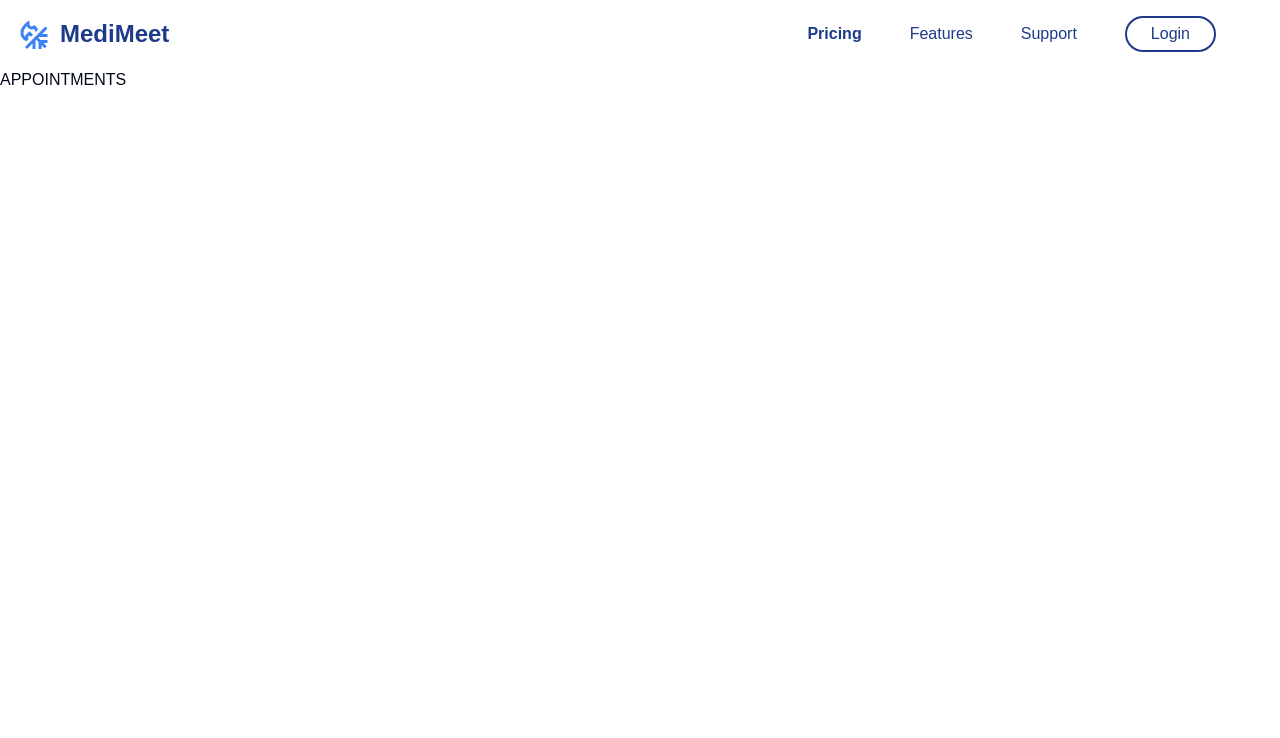
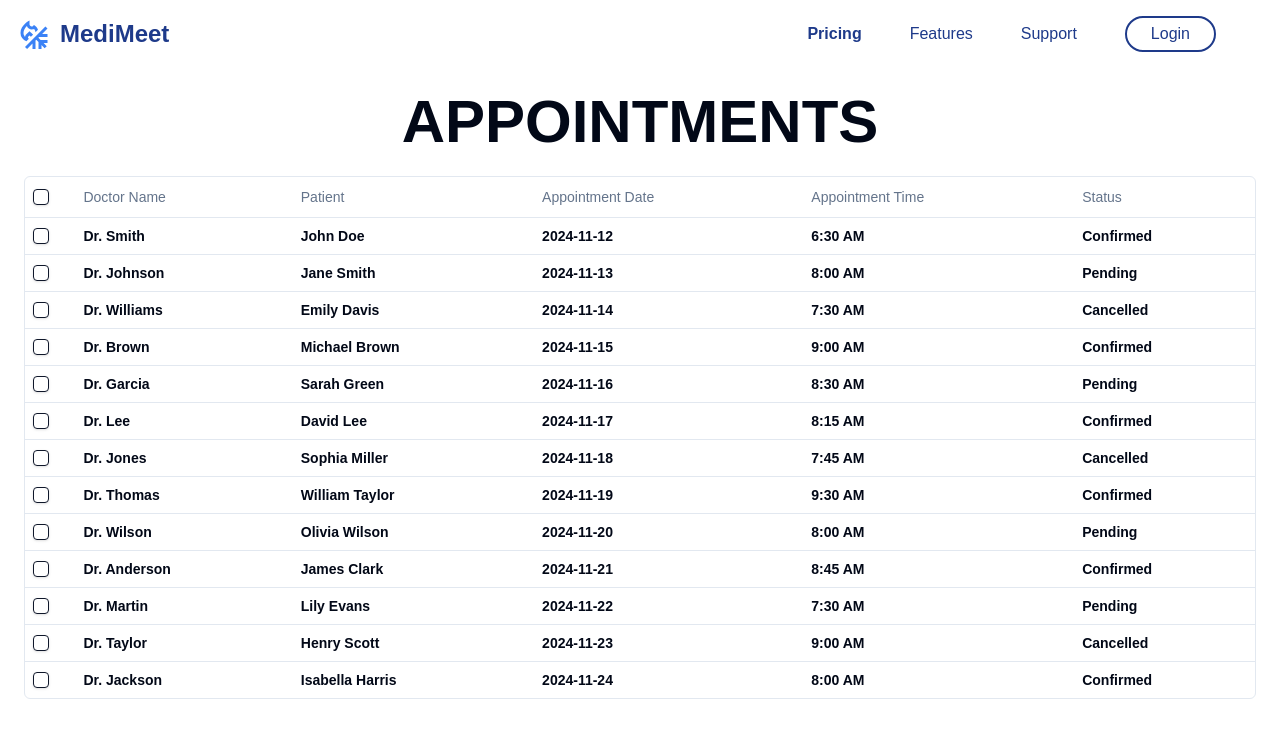
Before and after one commit to mustafaaly7/doctor-appointment-system, a Next.js app: page /appointments in a window 1280 px wide. Shown: the top 738 px of the page. Built offline with nearby package versions, Linux system fonts and the light colour scheme; no server answers.

Commit message:
added table with checkbox and badge

```diff
--- a/package.json
+++ b/package.json
@@ -12,6 +12,7 @@
     "@ant-design/icons": "^5.5.1",
     "@hookform/resolvers": "^3.9.1",
     "@radix-ui/react-avatar": "^1.1.1",
+    "@radix-ui/react-checkbox": "^1.1.2",
     "@radix-ui/react-icons": "^1.3.0",
     "@radix-ui/react-label": "^2.1.0",
     "@radix-ui/react-menubar": "^1.1.2",
--- a/src/app/appointments/page.js
+++ b/src/app/appointments/page.js
@@ -1,9 +1,13 @@
+import { columns } from "@/components/AppointmentTable/colums";
+import { AppointmentTable } from "@/components/AppointmentTable/data-table";
+import { appointments } from "@/lib/data";
 
 
 export default function Appointments(){
     return(
-<div>
-<h1> APPOINTMENTS</h1>
+<div className="container mx-auto font-bold px-6">
+<h1 className="text-6xl my-6  text-center"> APPOINTMENTS</h1>
+<AppointmentTable columns={columns} data={appointments} />
 </div>
 
 
--- a/src/components/AppointmentTable/colums.js
+++ b/src/components/AppointmentTable/colums.js
@@ -1,4 +1,6 @@
 "use client"
+import { Checkbox } from "@/components/ui/checkbox"
+import { Badge } from "@/components/ui/badge"
 
 import { ColumnDef } from "@tanstack/react-table"
 
@@ -6,11 +8,33 @@ import { ColumnDef } from "@tanstack/react-table"
 
 export const columns = [
     {
-        accessorKey: "doctor", // jo data hai uske against object jo hai uski key ka jo name hai appointment data mai
+        id: "select",
+        header: ({ table }) => (
+          <Checkbox
+            checked={
+              table.getIsAllPageRowsSelected() ||
+              (table.getIsSomePageRowsSelected() && "indeterminate")
+            }
+            onCheckedChange={(value) => table.toggleAllPageRowsSelected(!!value)}
+            aria-label="Select all"
+          />
+        ),
+        cell: ({ row }) => (
+          <Checkbox
+            checked={row.getIsSelected()}
+            onCheckedChange={(value) => row.toggleSelected(!!value)}
+            aria-label="Select row"
+          />
+        ),
+        enableSorting: false,
+        enableHiding: false,
+      },
+    {
+        accessorKey: "doctor.name", // jo data hai uske against object jo hai uski key ka jo name hai appointment data mai
         header: "Doctor Name",
     },
     {
-        accessorKey: "user",
+        accessorKey: "user.name",
         header: "Patient",
     },
     {
--- a/src/components/AppointmentTable/data-table.js
+++ b/src/components/AppointmentTable/data-table.js
@@ -18,7 +18,7 @@ import {
 
 
 
-export function DataTable({
+export function AppointmentTable({
   columns,
   data,
 }) {
--- /dev/null
+++ b/src/components/ui/badge.jsx
@@ -0,0 +1,34 @@
+import * as React from "react"
+import { cva } from "class-variance-authority";
+
+import { cn } from "@/lib/utils"
+
+const badgeVariants = cva(
+  "inline-flex items-center rounded-md border px-2.5 py-0.5 text-xs font-semibold transition-colors focus:outline-none focus:ring-2 focus:ring-ring focus:ring-offset-2",
+  {
+    variants: {
+      variant: {
+        default:
+          "border-transparent bg-primary text-primary-foreground shadow hover:bg-primary/80",
+        secondary:
+          "border-transparent bg-secondary text-secondary-foreground hover:bg-secondary/80",
+        destructive:
+          "border-transparent bg-destructive text-destructive-foreground shadow hover:bg-destructive/80",
+        outline: "text-foreground",
+      },
+    },
+    defaultVariants: {
+      variant: "default",
+    },
+  }
+)
+
+function Badge({
+  className,
+  variant,
+  ...props
+}) {
+  return (<div className={cn(badgeVariants({ variant }), className)} {...props} />);
+}
+
+export { Badge, badgeVariants }
--- /dev/null
+++ b/src/components/ui/checkbox.jsx
@@ -0,0 +1,23 @@
+"use client"
+
+import * as React from "react"
+import * as CheckboxPrimitive from "@radix-ui/react-checkbox"
+import { cn } from "@/lib/utils"
+import { CheckIcon } from "@radix-ui/react-icons"
+
+const Checkbox = React.forwardRef(({ className, ...props }, ref) => (
+  <CheckboxPrimitive.Root
+    ref={ref}
+    className={cn(
+      "peer h-4 w-4 shrink-0 rounded-sm border border-primary shadow focus-visible:outline-none focus-visible:ring-1 focus-visible:ring-ring disabled:cursor-not-allowed disabled:opacity-50 data-[state=checked]:bg-primary data-[state=checked]:text-primary-foreground",
+      className
+    )}
+    {...props}>
+    <CheckboxPrimitive.Indicator className={cn("flex items-center justify-center text-current")}>
+      <CheckIcon className="h-4 w-4" />
+    </CheckboxPrimitive.Indicator>
+  </CheckboxPrimitive.Root>
+))
+Checkbox.displayName = CheckboxPrimitive.Root.displayName
+
+export { Checkbox }
```
Also changed, not shown: 1 other file (tests, documents, lock files or other folders).
